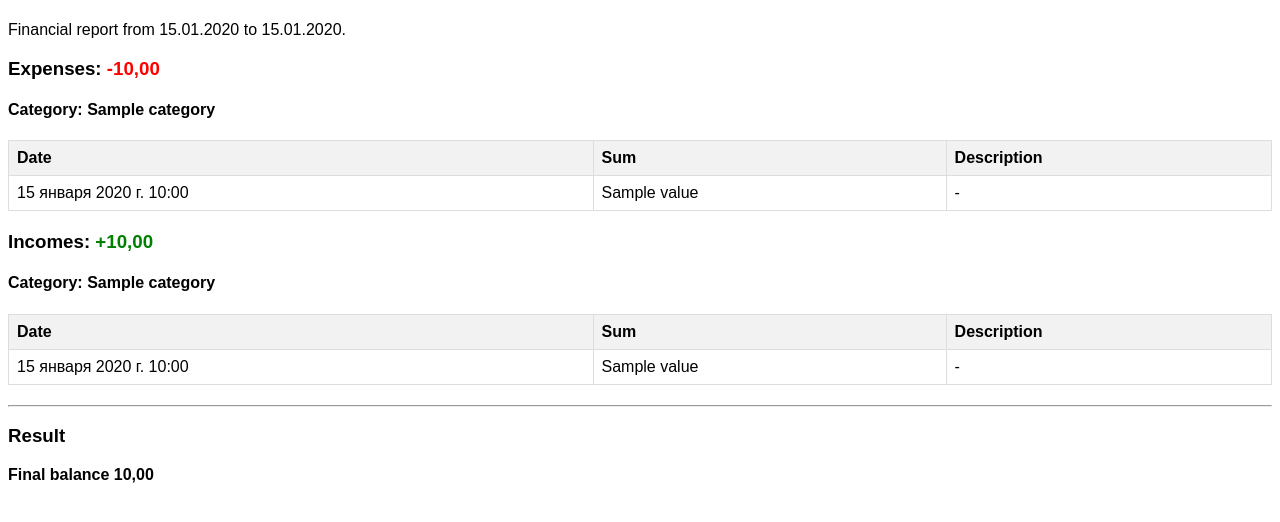
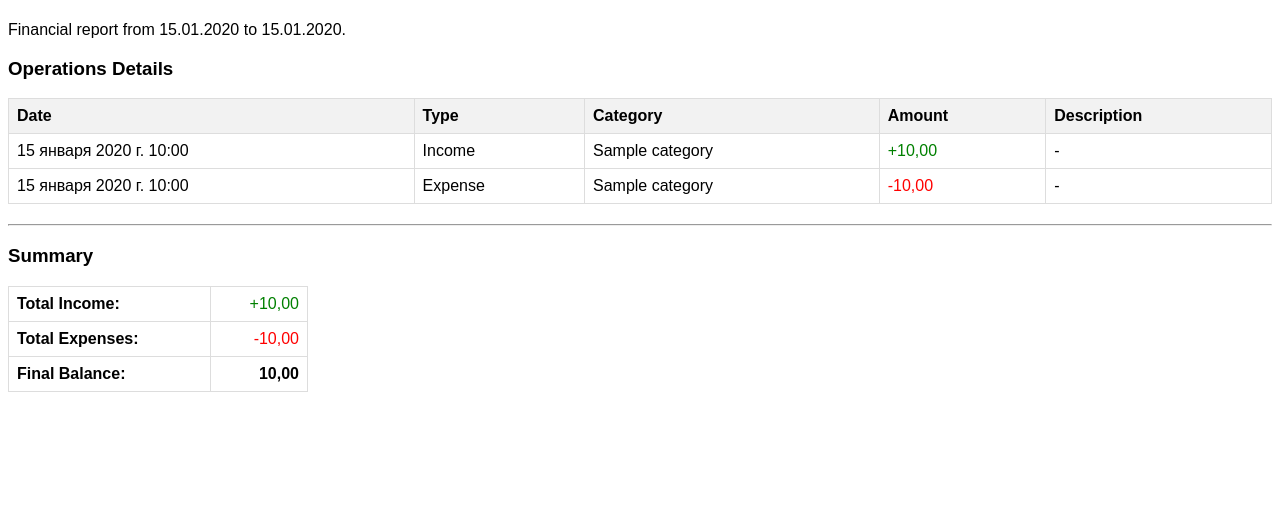
Before and after one commit to Baragor2/PersonalFinancialAccounting, a Django app: template app/apps/main/templates/report_email.html in a window 1280 px wide. Shown: the part 47-569 px from the top of the page. Run offline with Django 5.2, Linux system fonts and the light colour scheme; the template is opened without the code that fills it: most values are stand-ins (such as "Sample title", 1, 10 or a date in 2020); parts of the project's set-up code (start-up, migrations or seed data) failed here and were passed over.

Commit message:
update email template

```diff
--- a/app/apps/main/templates/report_email.html
+++ b/app/apps/main/templates/report_email.html
@@ -1,7 +1,8 @@
 <!DOCTYPE html>
 <html>
 <head>
-    <title>Financial report</title>
+    <title>Financial Report</title>
+    <meta charset="UTF-8">
     <style>
         body { font-family: sans-serif; }
         table { width: 100%; border-collapse: collapse; margin-bottom: 20px; }
@@ -10,56 +11,76 @@
         .total { font-weight: bold; }
         .income { color: green; }
         .expense { color: red; }
+        .summary-table { width: auto; min-width: 300px; float: left; }
+        .summary-table td { text-align: right; }
+        .summary-table td:first-child { text-align: left; font-weight: bold; }
     </style>
 </head>
 <body>
     <h2>Hello, {{ user.first_name|default:user.username }}!</h2>
     <p>Financial report from {{ start_date|date:"d.m.Y" }} to {{ end_date|date:"d.m.Y" }}.</p>
 
-    <h3>Expenses: <span class="expense">-{{ data.expense.total|floatformat:2 }}</span></h3>
-    {% if data.expense.categories %}
-        {% for category in data.expense.categories %}
-            <h4>Category: {{ category.category_title }}</h4>
+    <h3>Operations Details</h3>
+
+    {% if data.income.categories or data.expense.categories %}
         <table>
-                <thead><tr><th>Date</th><th>Sum</th><th>Description</th></tr></thead>
+            <thead>
+                <tr>
+                    <th>Date</th>
+                    <th>Type</th>
+                    <th>Category</th>
+                    <th>Amount</th>
+                    <th>Description</th>
+                </tr>
+            </thead>
             <tbody>
+                {# First, list the incomes #}
+                {% for category in data.income.categories %}
                     {% for tx in category.transactions %}
                         <tr>
                             <td>{{ tx.date }}</td>
-                        <td>{{ tx.value }}</td>
+                            <td>Income</td>
+                            <td>{{ category.category_title }}</td>
+                            <td class="income">+{{ tx.value|floatformat:2 }}</td>
                             <td>{{ tx.description|default:"-" }}</td>
                         </tr>
                     {% endfor %}
-                </tbody>
-            </table>
                 {% endfor %}
-    {% else %}
-        <p>No expenses in the period</p>
-    {% endif %}
 
-    <h3>Incomes: <span class="income">+{{ data.income.total|floatformat:2 }}</span></h3>
-    {% if data.income.categories %}
-        {% for category in data.income.categories %}
-            <h4>Category: {{ category.category_title }}</h4>
-            <table>
-                <thead><tr><th>Date</th><th>Sum</th><th>Description</th></tr></thead>
-                <tbody>
+                {# Then, list the expenses #}
+                {% for category in data.expense.categories %}
                     {% for tx in category.transactions %}
                         <tr>
                             <td>{{ tx.date }}</td>
-                        <td>{{ tx.value }}</td>
+                            <td>Expense</td>
+                            <td>{{ category.category_title }}</td>
+                            <td class="expense">-{{ tx.value|floatformat:2 }}</td>
                             <td>{{ tx.description|default:"-" }}</td>
                         </tr>
                     {% endfor %}
+                {% endfor %}
             </tbody>
         </table>
-        {% endfor %}
     {% else %}
-        <p>No incomes in the period</p>
+        <p>No operations found for the specified period.</p>
     {% endif %}
+
     <hr>
-    <h3>Result</h3>
-    <p class="total">Final balance {{ data.final_balance|floatformat:2 }}</p>
+    <h3>Summary</h3>
+    <table class="summary-table">
+        <tr>
+            <td>Total Income:</td>
+            <td class="income">+{{ data.income.total|floatformat:2 }}</td>
+        </tr>
+        <tr>
+            <td>Total Expenses:</td>
+            <td class="expense">-{{ data.expense.total|floatformat:2 }}</td>
+        </tr>
+        <tr class="total">
+            <td>Final Balance:</td>
+            <td>{{ data.final_balance|floatformat:2 }}</td>
+        </tr>
+    </table>
 
 </body>
 </html>
```
Lines whose indentation alone changed are shown as unchanged.
